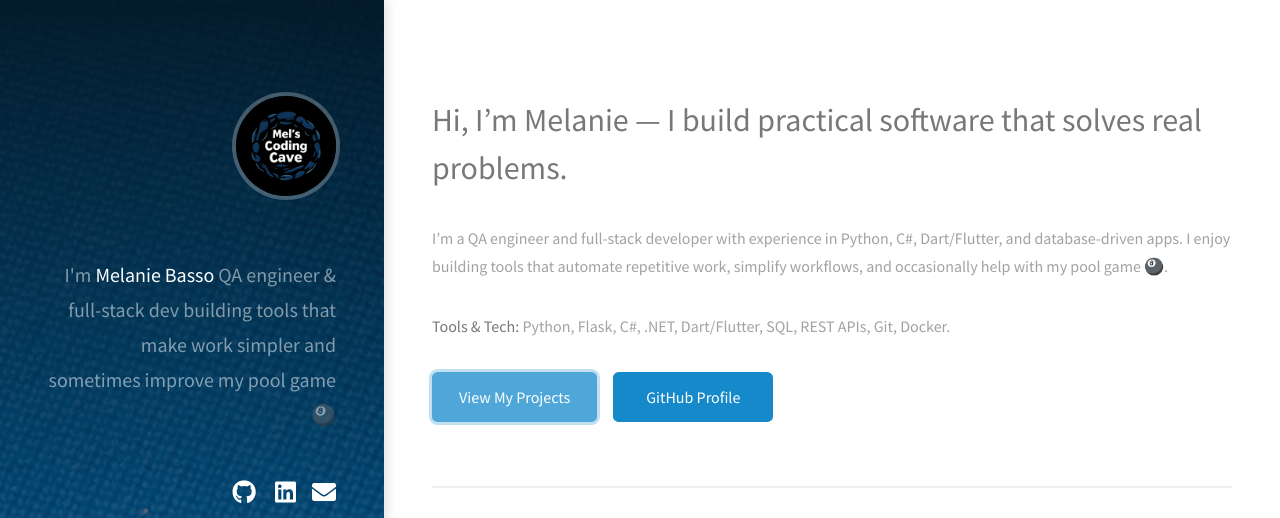
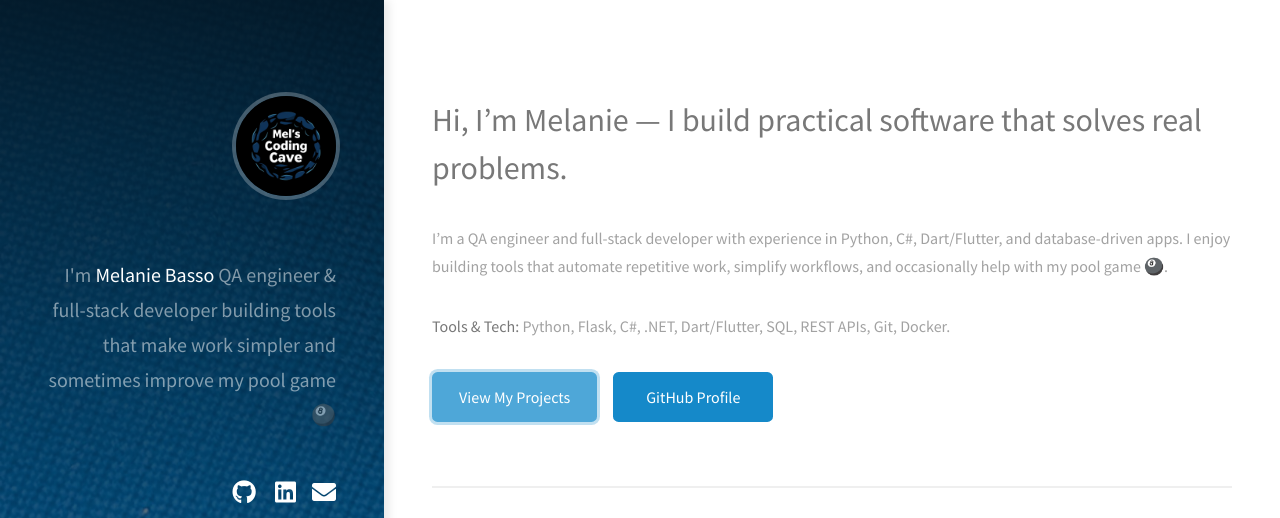
Before and after one commit to melscodingcave/MCC_Portfolio, a Flask app: page / in a window 1280 px wide. Shown: the top 518 px of the page. Run offline with Flask 3, Linux system fonts and the light colour scheme.

Commit message:
Changed "dev" to "developer"

```diff
--- a/templates/index.html
+++ b/templates/index.html
@@ -25,7 +25,7 @@
 		</a>
 		<h1>
 			I'm <strong>Melanie Basso</strong><br />
-			QA engineer &amp; full-stack dev<br />
+			QA engineer &amp; full-stack developer<br />
 			building tools that make work simpler<br />
 			and sometimes improve my pool game 🎱
 		</h1>
```
